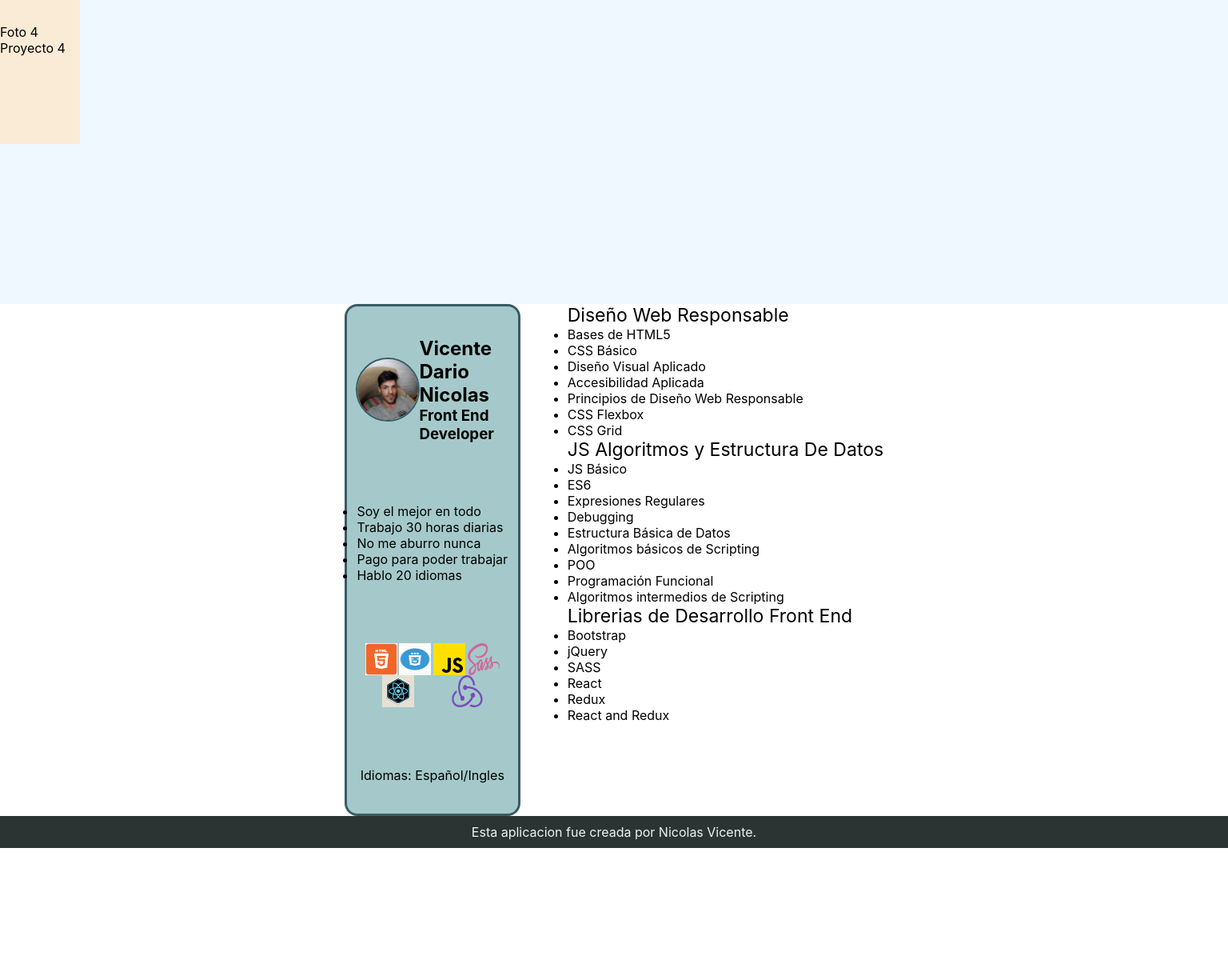
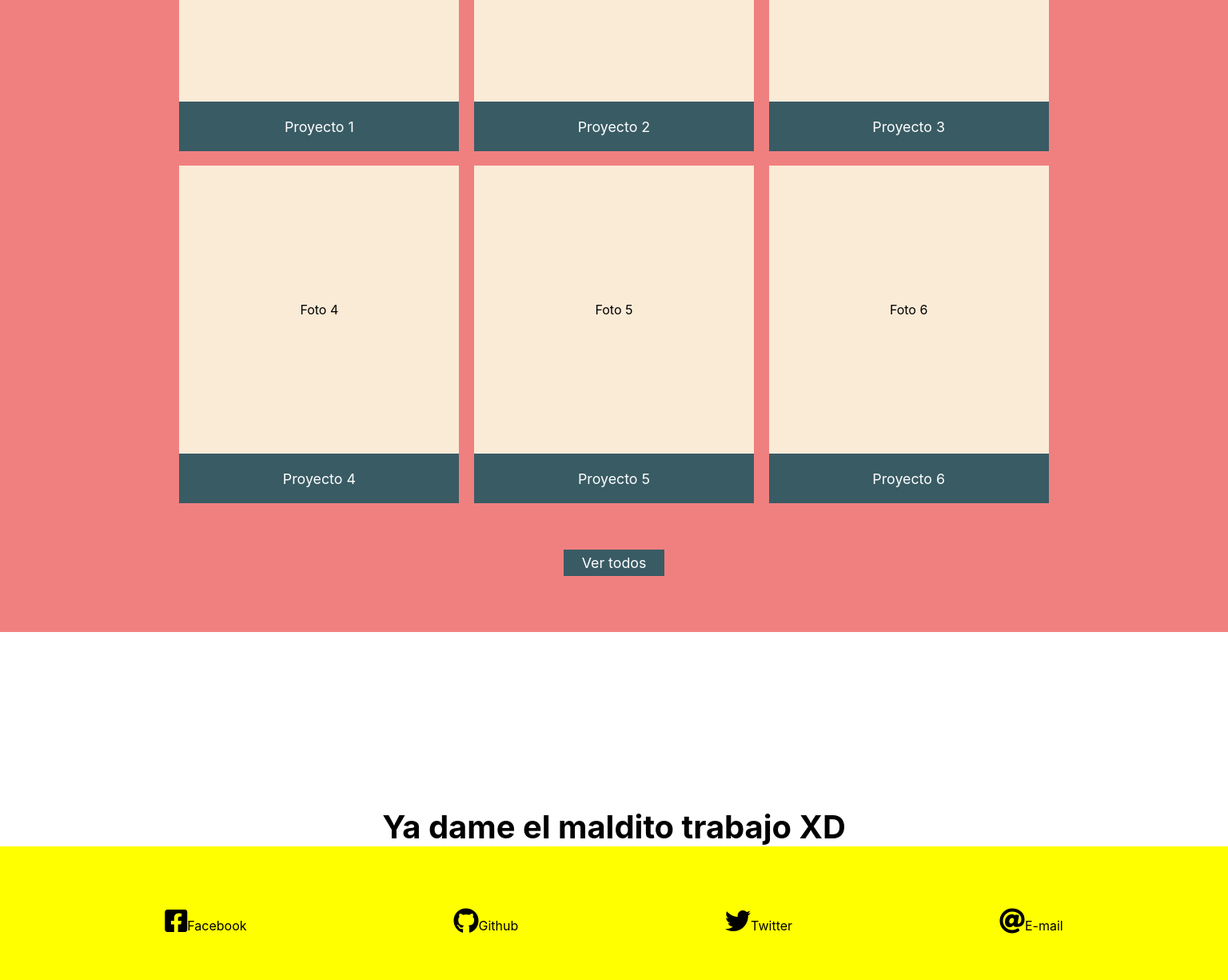
Before and after one commit to nicovicarg/PortafolioPersonal, a React (Create React App) app: page / in a window 1536 px wide. Shown: the part 1220-2445 px from the top of the page at 80% size. Before the commit the page ends 2280 px from the top, so only its background shows below. Built offline with nearby package versions, Linux system fonts and the light colour scheme.

Commit message:
Casi terminando la parte estructural

```diff
--- a/public/index.html
+++ b/public/index.html
@@ -3,6 +3,7 @@
   <head>
     <meta charset="utf-8" />
     <link rel="icon" href="%PUBLIC_URL%/favicon.ico" />
+    <link rel="stylesheet" href="https://use.fontawesome.com/releases/v5.8.2/css/all.css" integrity="sha384-oS3vJWv+0UjzBfQzYUhtDYW+Pj2yciDJxpsK1OYPAYjqT085Qq/1cq5FLXAZQ7Ay" crossorigin="anonymous">
     <meta name="viewport" content="width=device-width, initial-scale=1" />
     <meta name="theme-color" content="#000000" />
     <meta
--- a/src/App.js
+++ b/src/App.js
@@ -4,7 +4,7 @@ import Footer from './Components/Footer/Footer'
 import Navbar from "./Components/Nav/Navbar"
 import Home from "./Components/Home/Home"
 import Projects from "./Components/Projects/Projects"
-import Curriculum from "./Components/Curriculum/Curriculum"
+import Contact from "./Components/Contact/Contact"
 
 
 /*Componente App*/
@@ -14,14 +14,14 @@ class App extends React.Component{
   render(){
     return (
       <div id="principal">
-         <Navbar />
-         <div id='container'>
+        <Navbar />
+        <div id='container'>
           <Home/>
           <Projects/>
-          <Curriculum />
+          <Contact/>
+          <Footer/>
+        </div>
 
-         </div>
-         <Footer />
       </div>
     );
   }
--- a/src/Components/Contact/Contact.css
+++ b/src/Components/Contact/Contact.css
@@ -2,17 +2,17 @@
 
 @media (max-width: 677px){
   #contact-container {
-    height: 95vh;
-    padding-top: 10vh;
+    background-color: yellow;
+    width: 100%;
+    height: 100vh;
+
     display: flex;
     flex-direction: column;
     justify-content: center;
     align-items: center;
   }
   #redes {
-    background-color:#E7F6F2;
 
-    border: solid 1px red;
     display: flex;
     justify-content: space-around;
     align-items: center;
@@ -29,44 +29,8 @@
     color: white;
 
   }
-  #form {
-    width: 90%;
-    height: 60vh;
-    background-color: #395B64;
-    border-radius: 6px;
-    display: flex;
-    flex-direction: column;
-    justify-content: space-around;
-    align-items: center;
-    padding: 3vw;
-    color: white;
-  }
-  #form textarea {
-    height: 20vh;
-  }
-  #form button {
-    width: 20%;
-  }
-  #form label {
-    display: flex;
-    flex-direction: column;
-    font-size: 1.01vw;
 
-  }
-  .form-inputs {
-    width: 70vw;
-    height: 3vh;
-    border-radius: 4px;
-    border: none;
-    margin-top: 10px;
-    font-size: 1.01vw;
-    padding: 0.4vw;
-  }
-  #text-area {
-    color: #395B64;
-    outline: none;
-    resize: none;
-  }
+
 }
 
 /* Tablet*/
@@ -79,14 +43,21 @@
 @media (min-width: 1440px){
 
   #contact-container {
-    width: 80%;
-    height: 60vh;
+    width: 100%;
+    height: 84vh;
     display: flex;
-    justify-content: space-between;
+    flex-direction: column;
+    justify-content: center;
+    align-items: center;
+  }
+  #mensaje-contact {
+    font-size: 2.6vw;
+    font-weight: 700;
   }
   #redes {
-    width: 40%;
-    height: 60vh;
+    width: 100%;
+    background-color: yellow;
+    height: fit-content;
     display: flex;
     flex-wrap: wrap;
     justify-content: space-around;
@@ -101,45 +72,5 @@
     background-color:#395B64;
   }
 
-  /*Formulario*/
 
-  #form {
-    width: 50%;
-    height: 60vh;
-    background-color: #395B64;
-    border-color: orange;
-    border-radius: 6px;
-    display: flex;
-    flex-direction: column;
-    justify-content: space-around;
-    align-items: center;
-    padding: 3vw;
-    color: white;
-  }
-  #form textarea {
-    height: 20vh;
-  }
-  #form button {
-    width: 20%;
-  }
-  #form label {
-    display: flex;
-    flex-direction: column;
-    font-size: 1.01vw;
-
-  }
-  .form-inputs {
-    width: 30vw;
-    height: 3vh;
-    border-radius: 4px;
-    border: none;
-    margin-top: 10px;
-    font-size: 1.01vw;
-    padding: 0.4vw;
-  }
-  #text-area {
-    color: #395B64;
-    outline: none;
-    resize: none;
-  }
 }
--- a/src/Components/Contact/Contact.js
+++ b/src/Components/Contact/Contact.js
@@ -5,27 +5,26 @@ class Contact extends React.Component {
   render(){
     return (
       <div id='contact-container'>
+        <div id="mensaje-contact">Ya dame el maldito trabajo XD</div>
         <div id='redes'>
-          <div className="redes">GitHub</div>
-          <div className="redes">LinkedIn</div>
-          <div className="redes">Facebook</div>
-          <div className="redes">Instagram</div>
+          <a>
+            <i class="fab fa-facebook-square fa-2x"></i>
+            Facebook
+          </a>
+          <a>
+            <i class="fab fa-github fa-2x"></i>
+            Github
+          </a>
+          <a>
+            <i class="fab fa-twitter fa-2x"></i>
+            Twitter
+          </a>
+          <a>
+            <i class="fas fa-at fa-2x"></i>
+            E-mail
+          </a>
         </div>
-        <form id='form'>
-          <label>
-          Correo
-          <input className="form-inputs"/>
-          </label>
-          <label>
-            Asunto
-          <input className="form-inputs"></input>
-          </label>
-          <label>
-          Mensaje
-          <textarea className="form-inputs" id="text-area"></textarea>
-          </label>
-          <button>Submit</button>
-        </form>
+
       </div>
     );
   }
--- a/src/Components/Footer/Footer.css
+++ b/src/Components/Footer/Footer.css
@@ -14,7 +14,7 @@
 @media (min-width: 1440px){
   #footer {
     width: 100%;
-    height: 5vh;
+    height: 12vh;
     display: flex;
     justify-content: center;
     align-items: center;
--- a/src/Components/Projects/Projects.css
+++ b/src/Components/Projects/Projects.css
@@ -74,14 +74,61 @@
 /* Desktop*/
 
 @media (min-width: 1440px){
+  #asd {
+    width: 100%;
+    height: fit-content;
+    background-color: lightcoral;
+    display: flex;
+    flex-direction: column;
+    align-items: center;
+  }
+  #asd p {
+    font-size: 2vw;
+    margin-top: 90px ;
+    margin-bottom: 60px;
+  }
   #projects-container {
     width: 100%;
-    height: 100vh;
-    background-color: aliceblue;
+    height: fit-content;
+    padding-left: 14vw;
+    padding-right: 14vw;
+    background-color: lightcoral;
+    display: flex;
+    flex-wrap: wrap;
+    justify-content: space-around;
   }
   .projects-square {
-    width: 100px;
-    height: 150px;
+    width: 350px;
+    height: 400px;
     background-color: antiquewhite;
+    margin-bottom: 40px;
+  }
+  .projects-photo {
+    width: 100%;
+    height: 360px;
+    display: flex;
+    justify-content: center;
+    align-items: center;
+  }
+  .projects-title {
+    background-color: #395B64;
+    color: white;
+    width: 100%;
+    height: 62px;
+    display: flex;
+    justify-content: center;
+    align-items: center;
+    font-size: 1.16vw;
+  }
+  #ver-todos {
+    width: fit-content;
+    font-size: 30px;
+    background-color: #395B64;
+    text-align: center;
+    font-size: 1.16vw;
+    padding: 0.4vw 1.5vw 0.4vw 1.5vw;
+    color: white;
+    margin-top: 40px;
+    margin-bottom: 70px;
   }
 }
--- a/src/Components/Projects/Projects.js
+++ b/src/Components/Projects/Projects.js
@@ -21,12 +21,22 @@ class Projects extends React.Component{
         {
           photo: "Foto 4",
           title : "Proyecto 4",
+        },
+        {
+          photo: "Foto 5",
+          title : "Proyecto 5",
+        },
+        {
+          photo: "Foto 6",
+          title : "Proyecto 6",
         }
       ]
     }
   }
   render(){
     return(
+      <div id="asd">
+        <p>Algunos de mis trabajos</p>
         <div id="projects-container">
           {this.state.projects.map(element=>{
           return (
@@ -35,6 +45,11 @@ class Projects extends React.Component{
           <div className="projects-title">{element.title}</div>
           </div>)
           })}
+
+        </div>
+        <div id="ver-todos">
+          Ver todos
+        </div>
       </div>
     );
   }
```
Lines whose indentation alone changed are shown as unchanged.
